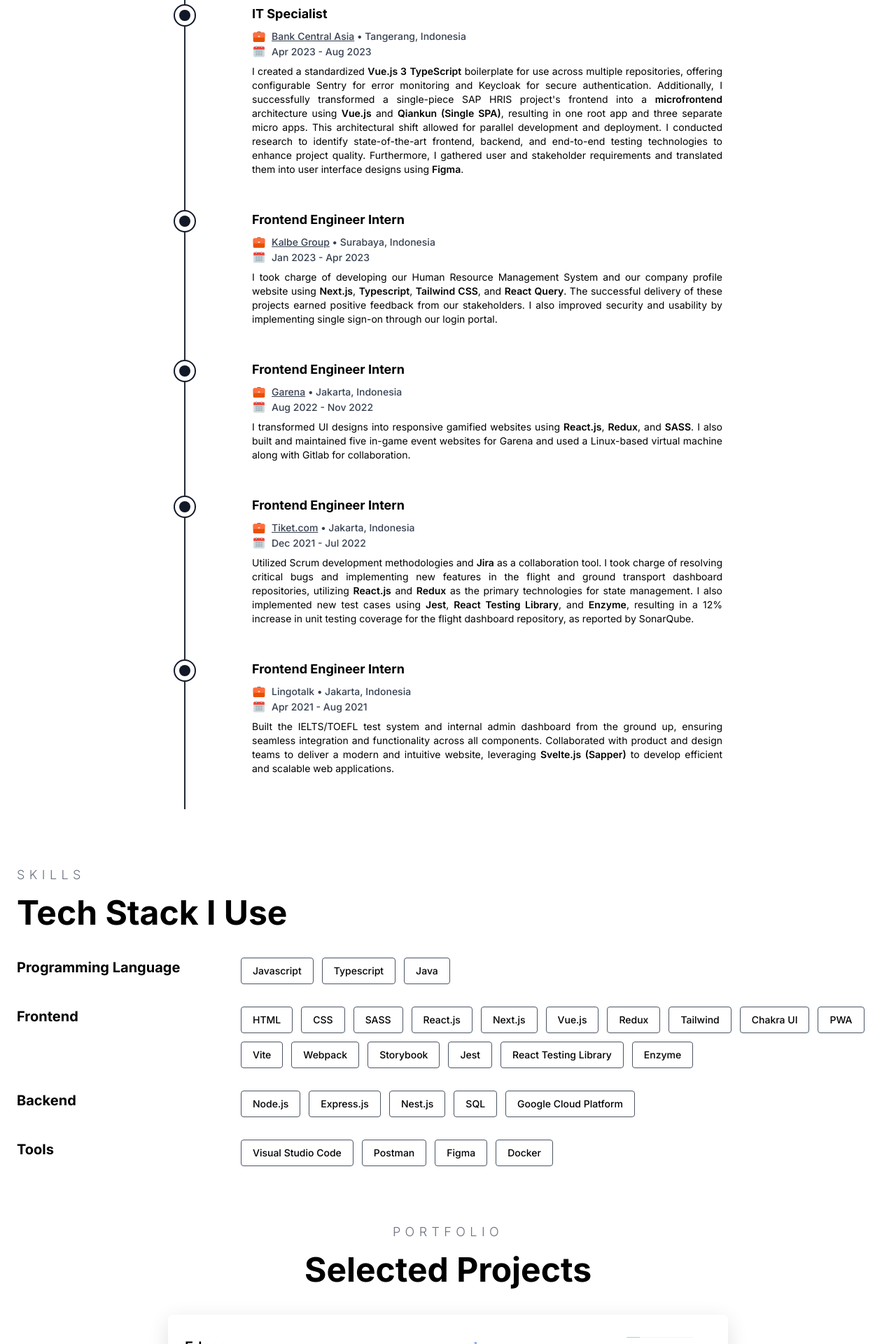
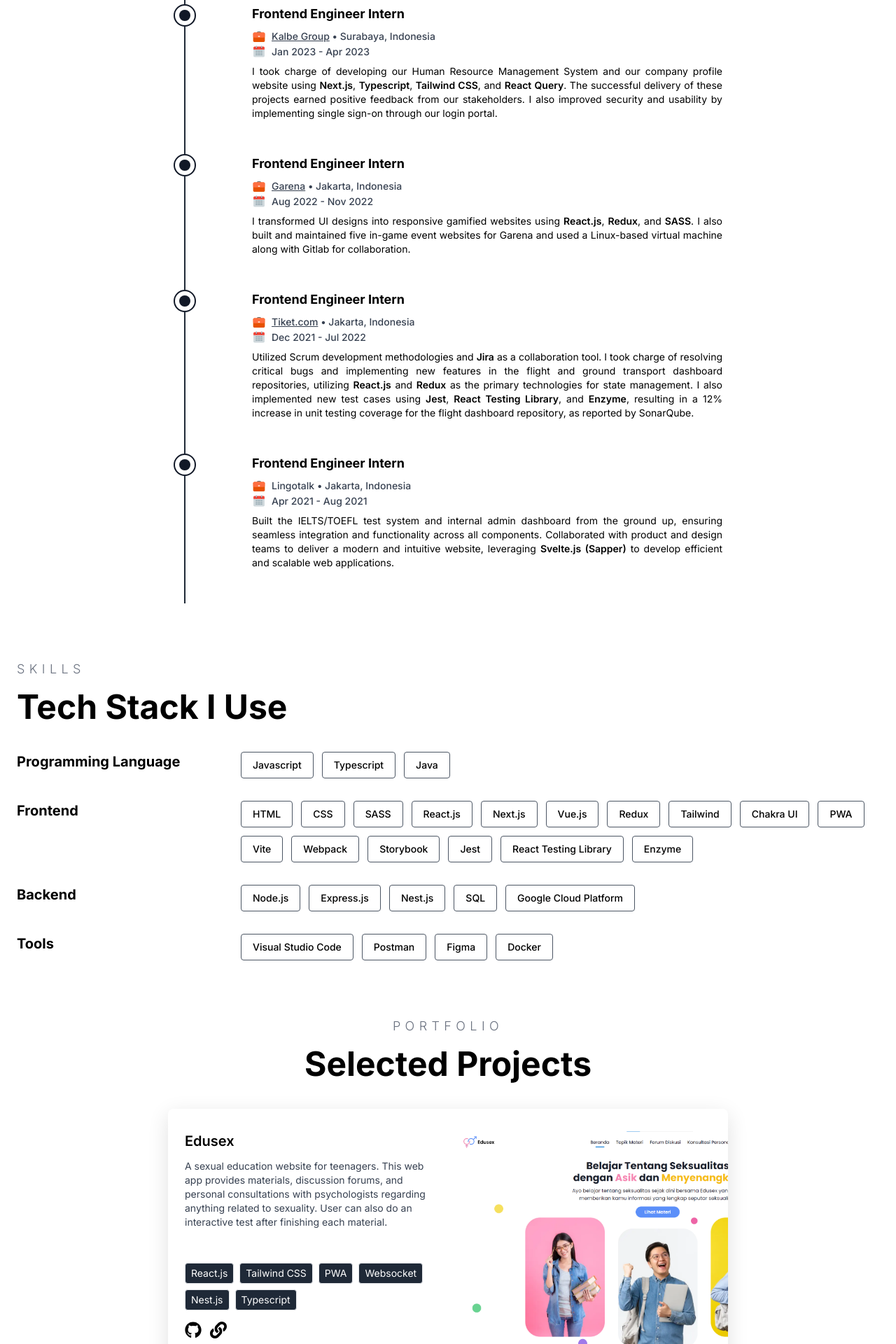
Before and after one commit to alfonsus20/personal-web, a Next.js app: page / in a window 1280 px wide. Shown: the part 1240-3160 px from the top of the page at 70% size. Built offline with nearby package versions, Linux system fonts and the light colour scheme.

Commit message:
projects and skills section animaiton

```diff
--- a/src/components/ProjectCard.tsx
+++ b/src/components/ProjectCard.tsx
@@ -1,7 +1,10 @@
 import { ProjectData } from "@/data/projects";
+import { useScroll, useTransform } from "framer-motion";
 import Image from "next/image";
 import Link from "next/link";
+import { useRef } from "react";
 import { FaGithub, FaLink } from "react-icons/fa";
+import { motion } from "framer-motion";
 
 const ProjectCard = ({
   name,
@@ -11,8 +14,20 @@
   image,
   technologies,
 }: ProjectData) => {
+  const ref = useRef(null);
+  const { scrollYProgress } = useScroll({
+    target: ref,
+    offset: ["0 1", "1.33 1"],
+  });
+  const scaleProgress = useTransform(scrollYProgress, [0, 1], [0.8, 1]);
+  const opacityProgress = useTransform(scrollYProgress, [0, 1], [0.6, 1]);
+
   return (
-    <div className="flex flex-col-reverse md:flex-row w-full max-w-[800px] shadow-next rounded-lg md:px-6 md:py-8 overflow-hidden group">
+    <motion.div
+      ref={ref}
+      className="flex flex-col-reverse md:flex-row w-full max-w-[800px] shadow-next rounded-lg md:px-6 md:py-8 overflow-hidden group"
+      style={{ scale: scaleProgress, opacity: opacityProgress }}
+    >
       <div className="md:w-1/2 flex flex-col pt-3 pb-8 md:py-0 md:pr-6 px-6 md:px-0">
         <h3 className="font-semibold text-xl mb-3">{name}</h3>
         <p className="line-clamp-6 mb-4 md:mb-12 text-sm text-gray-700">
@@ -30,8 +45,16 @@
             ))}
           </div>
           <div className="flex gap-3 text-2xl">
-            {githubLink && <Link href={githubLink} target='_blank'>{<FaGithub />}</Link>}
-            {hostingLink && <Link href={hostingLink} target='_blank'>{<FaLink />}</Link>}
+            {githubLink && (
+              <Link href={githubLink} target="_blank">
+                {<FaGithub />}
+              </Link>
+            )}
+            {hostingLink && (
+              <Link href={hostingLink} target="_blank">
+                {<FaLink />}
+              </Link>
+            )}
           </div>
         </div>
       </div>
@@ -48,7 +71,7 @@
           />
         </div>
       </div>
-    </div>
+    </motion.div>
   );
 };
 
--- a/src/data/experience.tsx
+++ b/src/data/experience.tsx
@@ -32,35 +32,35 @@
       </>
     ),
   },
-  {
-    jobTitle: "IT Specialist",
-    company: {
-      name: "Bank Central Asia",
-      websiteURL: "https://www.bca.co.id/",
-    },
-    location: "Tangerang, Indonesia",
-    startDate: "Apr 2023",
-    endDate: "Aug 2023",
-    description: (
-      <>
-        I created a standardized <span className="font-semibold">Vue.js 3</span>{" "}
-        <span className="font-semibold">TypeScript</span> boilerplate for use
-        across multiple repositories, offering configurable Sentry for error
-        monitoring and Keycloak for secure authentication. Additionally, I
-        successfully transformed a single-piece SAP HRIS project&apos;s frontend
-        into a{" "}
-        <span className="font-semibold">microfrontend</span> architecture using{" "}
-        <span className="font-semibold">Vue.js</span> and{" "}
-        <span className="font-semibold">Qiankun (Single SPA)</span>, resulting
-        in one root app and three separate micro apps. This architectural shift
-        allowed for parallel development and deployment. I conducted research to
-        identify state-of-the-art frontend, backend, and end-to-end testing
-        technologies to enhance project quality. Furthermore, I gathered user
-        and stakeholder requirements and translated them into user interface
-        designs using <span className="font-semibold">Figma</span>.
-      </>
-    ),
-  },
+  // {
+  //   jobTitle: "IT Specialist",
+  //   company: {
+  //     name: "Bank Central Asia",
+  //     websiteURL: "https://www.bca.co.id/",
+  //   },
+  //   location: "Tangerang, Indonesia",
+  //   startDate: "Apr 2023",
+  //   endDate: "Aug 2023",
+  //   description: (
+  //     <>
+  //       I created a standardized <span className="font-semibold">Vue.js 3</span>{" "}
+  //       <span className="font-semibold">TypeScript</span> boilerplate for use
+  //       across multiple repositories, offering configurable Sentry for error
+  //       monitoring and Keycloak for secure authentication. Additionally, I
+  //       successfully transformed a single-piece SAP HRIS project&apos;s frontend
+  //       into a{" "}
+  //       <span className="font-semibold">microfrontend</span> architecture using{" "}
+  //       <span className="font-semibold">Vue.js</span> and{" "}
+  //       <span className="font-semibold">Qiankun (Single SPA)</span>, resulting
+  //       in one root app and three separate micro apps. This architectural shift
+  //       allowed for parallel development and deployment. I conducted research to
+  //       identify state-of-the-art frontend, backend, and end-to-end testing
+  //       technologies to enhance project quality. Furthermore, I gathered user
+  //       and stakeholder requirements and translated them into user interface
+  //       designs using <span className="font-semibold">Figma</span>.
+  //     </>
+  //   ),
+  // },
   {
     jobTitle: "Frontend Engineer Intern",
     company: {
--- a/src/sections/Hero.tsx
+++ b/src/sections/Hero.tsx
@@ -10,17 +10,17 @@
 import { BsArrowUpRight } from "react-icons/bs";
 
 const animationSteps = {
-  initial: "initial",
-  animate: "animate",
+  initial: "hidden",
+  animate: "shown",
 };
 
 const fadeInProps: AnimationProps = {
   variants: {
-    initial: {
+    hidden: {
       y: 100,
       opacity: 0,
     },
-    animate: (custom) => ({
+    shown: (custom) => ({
       y: 0,
       opacity: 1,
       transition: {
@@ -35,54 +35,20 @@
 const zoomProps: AnimationProps = {
   ...animationSteps,
   variants: {
-    initial: {
+    hidden: {
       scale: 0.25,
       opacity: 0,
     },
-    animate: {
+    shown: (custom) => ({
       scale: 1,
       opacity: 1,
       transition: {
-        delay: 0.25 + 0.75,
-        duration: 0.5,
+        delay: 0.6 + custom * 0.5,
+        stiffness: 0,
       },
-    },
+    }),
   },
 };
-
-// const leftSection: AnimationProps = {
-//   ...animationSteps,
-//   variants: {
-//     initial: {
-//       opacity: 0,
-//       x: "-100%",
-//     },
-//     animate: {
-//       opacity: 1,
-//       x: "0%",
-//     },
-//   },
-//   transition: {
-//     stiffness: 0,
-//   },
-// };
-
-// const rightSection: AnimationProps = {
-//   ...animationSteps,
-//   variants: {
-//     initial: {
-//       opacity: 0,
-//       x: "100%",
-//     },
-//     animate: {
-//       opacity: 1,
-//       x: "0%",
-//     },
-//   },
-//   transition: {
-//     stiffness: 0,
-//   },
-// };
 
 const Hero = () => {
   const { ref } = useSectionInView("Home");
@@ -122,6 +88,7 @@
             rightIcon={<AiOutlineMail className="text-xl" />}
             href={EMAIL_LINK}
             {...zoomProps}
+            custom={0}
           >
             Contact Me
           </Button>
@@ -129,13 +96,18 @@
             variant="secondary"
             rightIcon={<BsArrowUpRight className="text-lg" />}
             href="#portfolio"
+            custom={1}
             {...zoomProps}
           >
             My Portfolio
           </Button>
         </div>
       </motion.div>
-      <motion.div {...zoomProps} className="w-full md:w-5/12 lg:w-1/3">
+      <motion.div
+        custom={2}
+        {...zoomProps}
+        className="w-full md:w-5/12 lg:w-1/3"
+      >
         <Image
           src={MyPhoto}
           alt="Alfonsus Avianto"
--- a/src/sections/Skills.tsx
+++ b/src/sections/Skills.tsx
@@ -3,27 +3,53 @@
 import Heading from "@/components/Heading";
 import skillSet from "@/data/skills";
 import useSectionInView from "@/hooks/useSectionInView";
+import { getAnimationProps } from "@/utils/animation";
+import { MotionProps, motion } from "framer-motion";
 
 interface SkillRowProps {
   skills: string[];
   title: string;
 }
 
+const container = {
+  hidden: { opacity: 0 },
+  show: {
+    opacity: 1,
+    transition: {
+      staggerChildren: 0.1,
+    },
+  },
+};
+
+const item = {
+  hidden: { opacity: 0, y: 20 },
+  show: { opacity: 1, y: 0 },
+};
+
 const SkillRow = ({ title, skills }: SkillRowProps) => {
   return (
-    <section className="flex flex-col md:flex-row gap-x-20 gap-y-4 px-4 sm:px-6 2xl:px-0">
+    <motion.section
+      // {...skillsRowProps}
+      className="flex flex-col md:flex-row gap-x-20 gap-y-4 px-4 sm:px-6 2xl:px-0"
+    >
       <div className="font-bold text-xl w-60 flex-shrink-0">{title}</div>
-      <div className="flex flex-auto flex-wrap gap-3">
+      <motion.div
+        className="flex flex-auto flex-wrap gap-3"
+        variants={container}
+        initial="hidden"
+        whileInView="show"
+      >
         {skills.map((skill, idx) => (
-          <span
+          <motion.span
             className="px-4 py-2 text-center border-gray-600 border-[1px] rounded cursor-pointer text-sm font-medium"
             key={idx}
+            variants={item}
           >
             {skill}
-          </span>
+          </motion.span>
         ))}
-      </div>
-    </section>
+      </motion.div>
+    </motion.section>
   );
 };
 
@@ -37,11 +63,23 @@
       id="skills"
     >
       <Heading title="Skills" subtitle="Tech Stack I Use" position="left" />
-      <div className="space-y-8">
+      <motion.ul
+        // viewport={{ once: true }}
+        transition={
+          {
+            // delayChildren: 2,
+            // staggerChildren: 0.4,
+            // staggerDirection: 1,
+            // opacity: 1,
+          }
+        }
+        // initial={{ opacity: 0 }}
+        className="space-y-8"
+      >
         {skillSet.map((skill, idx) => (
           <SkillRow key={idx} {...skill} />
         ))}
-      </div>
+      </motion.ul>
     </section>
   );
 };
--- a/src/utils/animation.ts
+++ b/src/utils/animation.ts
@@ -6,7 +6,7 @@
     ...(props.inView ? { whileInView: 'animate' } : {
         animate: "animate",
     }),
-    viewport: {
-        once: true,
-    }
+    // viewport: {
+    //     once: true,
+    // }
 });
```
